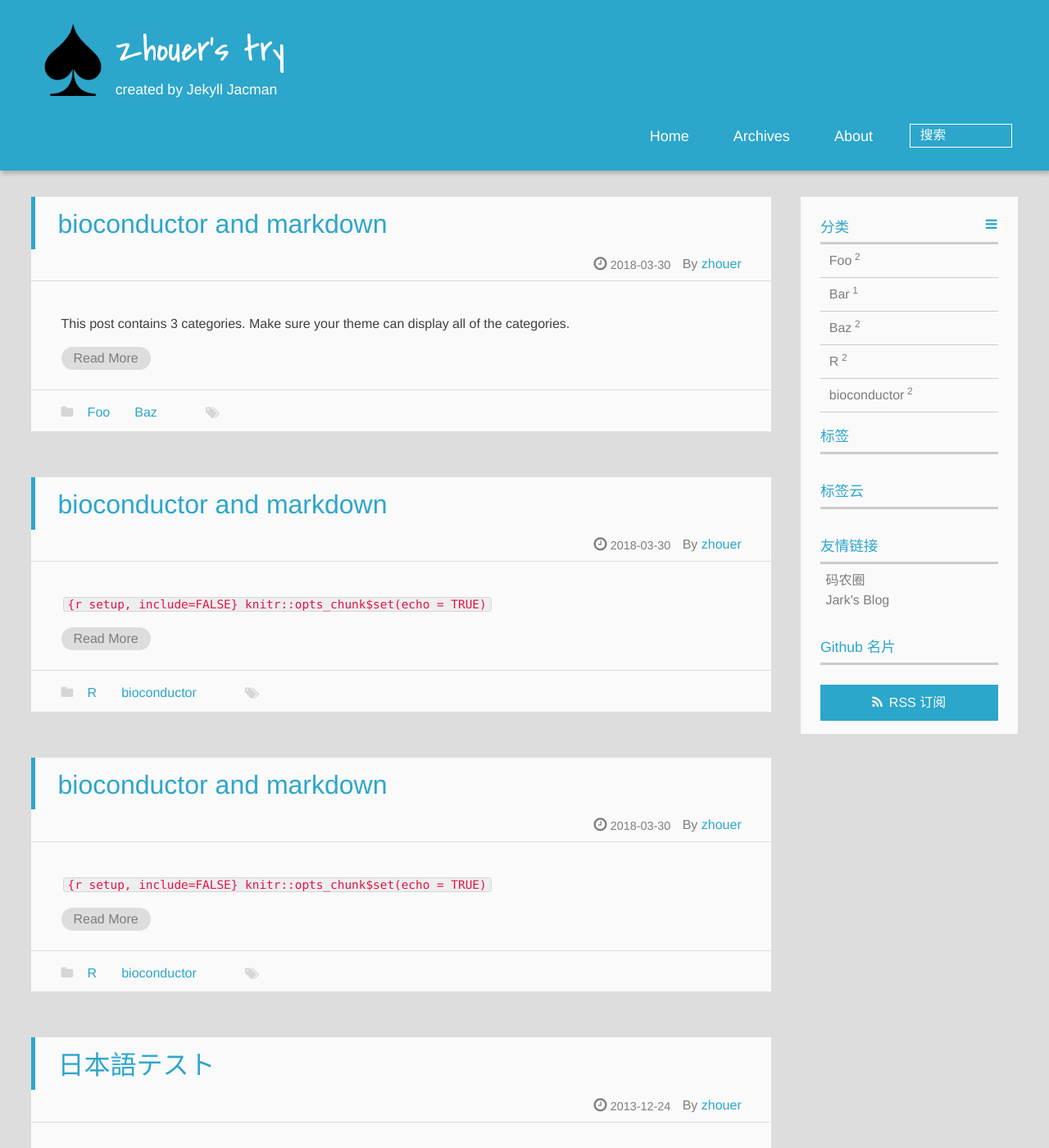
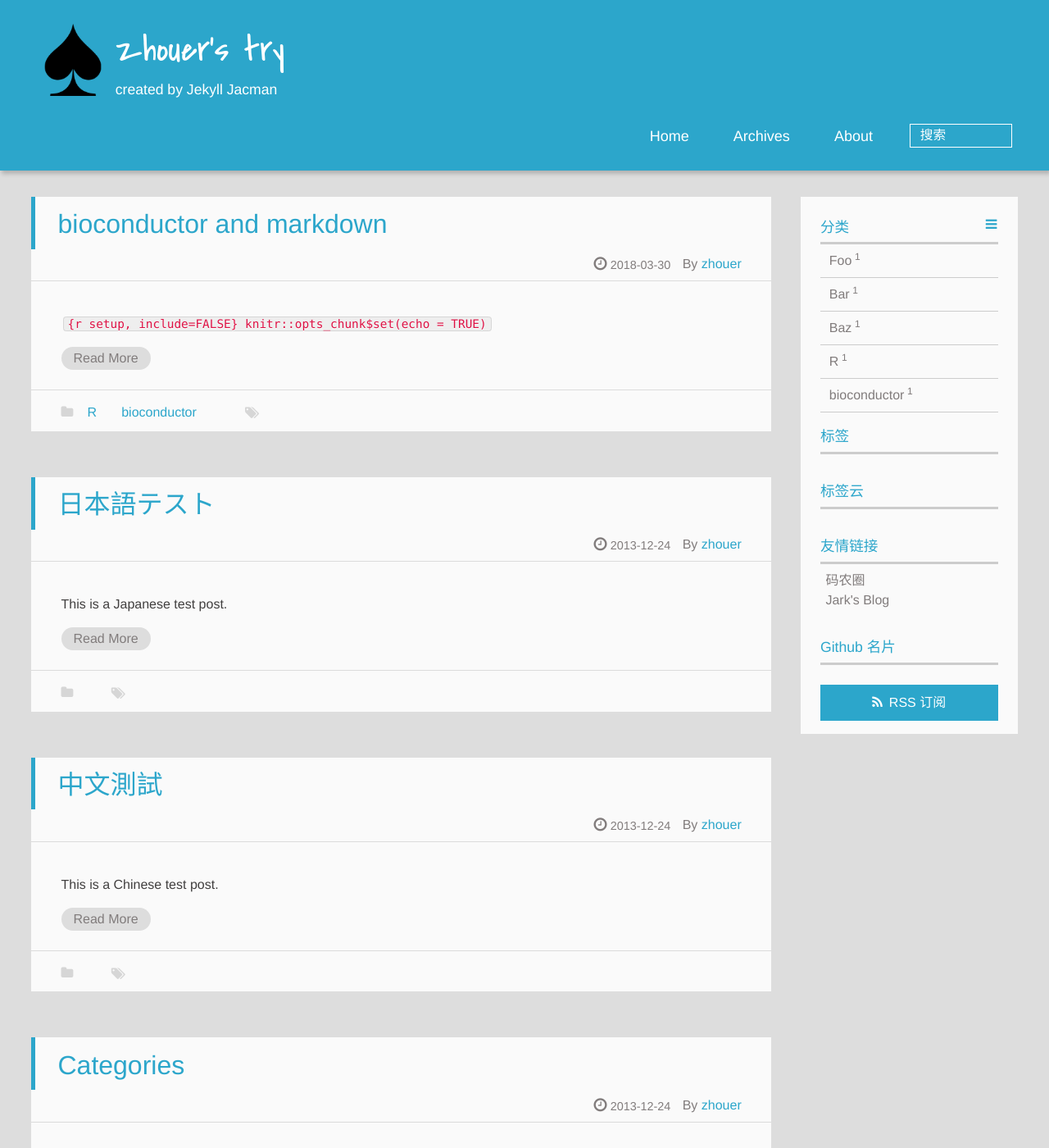
Before and after one commit to yzhou-joy/yzhou-joy.github.com, a Jekyll site: the page built from index.html, in a window 1280 px wide and 1400 px high. Shown: the whole window at 82% size. Built offline with Jekyll 4.4.1, drawn with Linux system fonts in a browser that asks for light colours; a script that is not in the unit is left out; the list of posts is cut into pages by our own code.

Commit message:
maybecan

````diff
--- a/_posts/2018-03-30-111.md
+++ /dev/null
@@ -1,21 +0,0 @@
----
-title: bioconductor and markdown
-date: 2018-03-30 14:56:09
-categories:
-- R
-- bioconductor
----
-
-```{r setup, include=FALSE}
-knitr::opts_chunk$set(echo = TRUE)
-```
-
-## R Markdown
-
-This is an R Markdown document. Markdown is a simple formatting syntax for authoring HTML, PDF, and MS Word documents. For more details on using R Markdown see <http://rmarkdown.rstudio.com>.
-
-When you click the **Knit** button a document will be generated that includes both content as well as the output of any embedded R code chunks within the document. You can embed an R code chunk like this:
-
-```{r cars}
-summary(cars)
-```
--- a/_posts/2018-12-24-nisa.md
+++ /dev/null
@@ -1,24 +0,0 @@
----
-title: bioconductor and markdown
-date: 2018-03-30 14:56:09
-categories:
-- Foo
-- Baz
----
-
-This post contains 3 categories. Make sure your theme can display all of the categories.
-
-
-```{r setup, include=FALSE}
-knitr::opts_chunk$set(echo = TRUE)
-```
-
-## R Markdown
-
-This is an R Markdown document. Markdown is a simple formatting syntax for authoring HTML, PDF, and MS Word documents. For more details on using R Markdown see <http://rmarkdown.rstudio.com>.
-
-When you click the **Knit** button a document will be generated that includes both content as well as the output of any embedded R code chunks within the document. You can embed an R code chunk like this:
-
-```{r cars}
-summary(cars)
-```
````
Also changed, not shown: _posts/2018-03-30-DNAString.md (+71 -71 lines).
